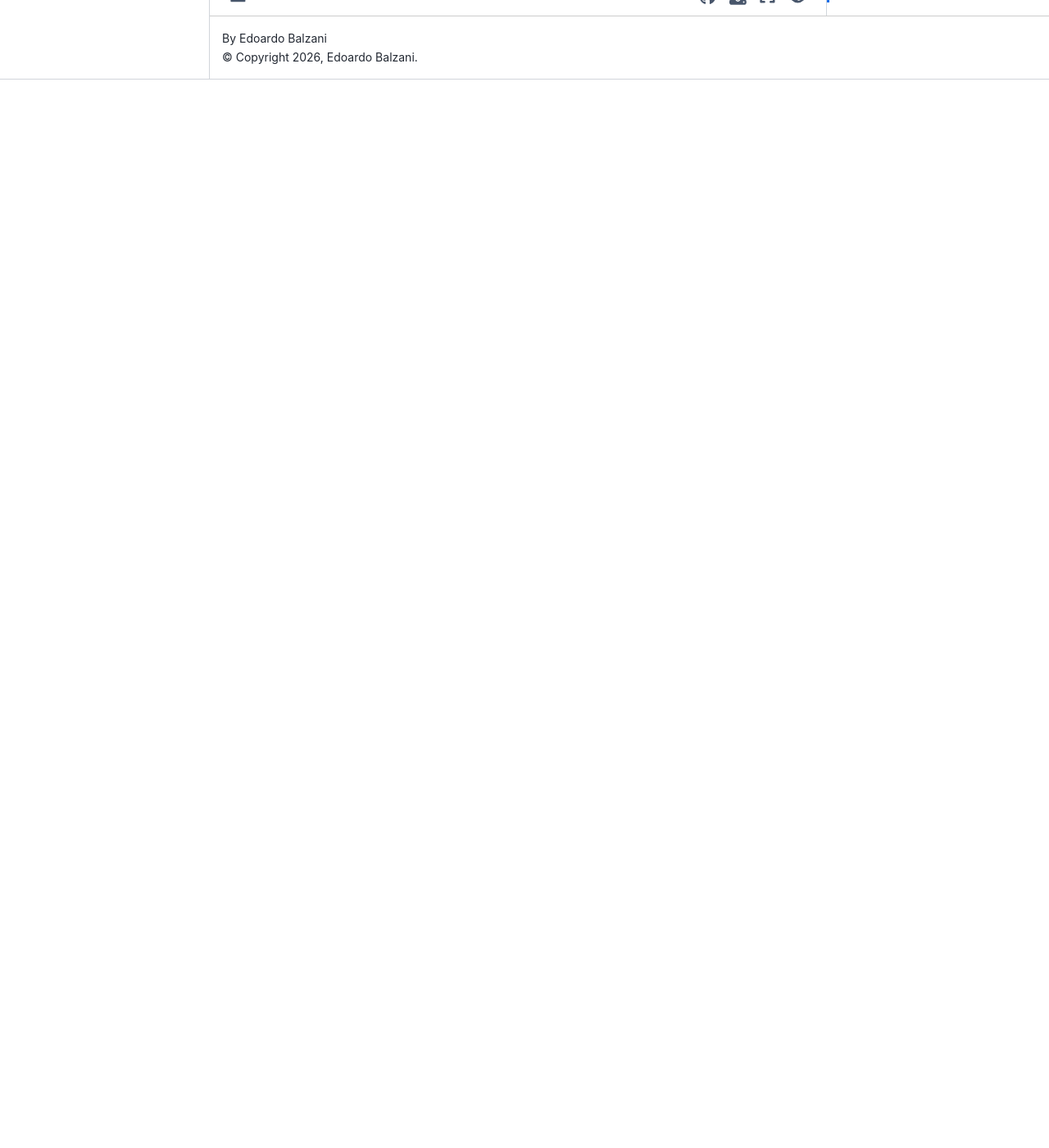
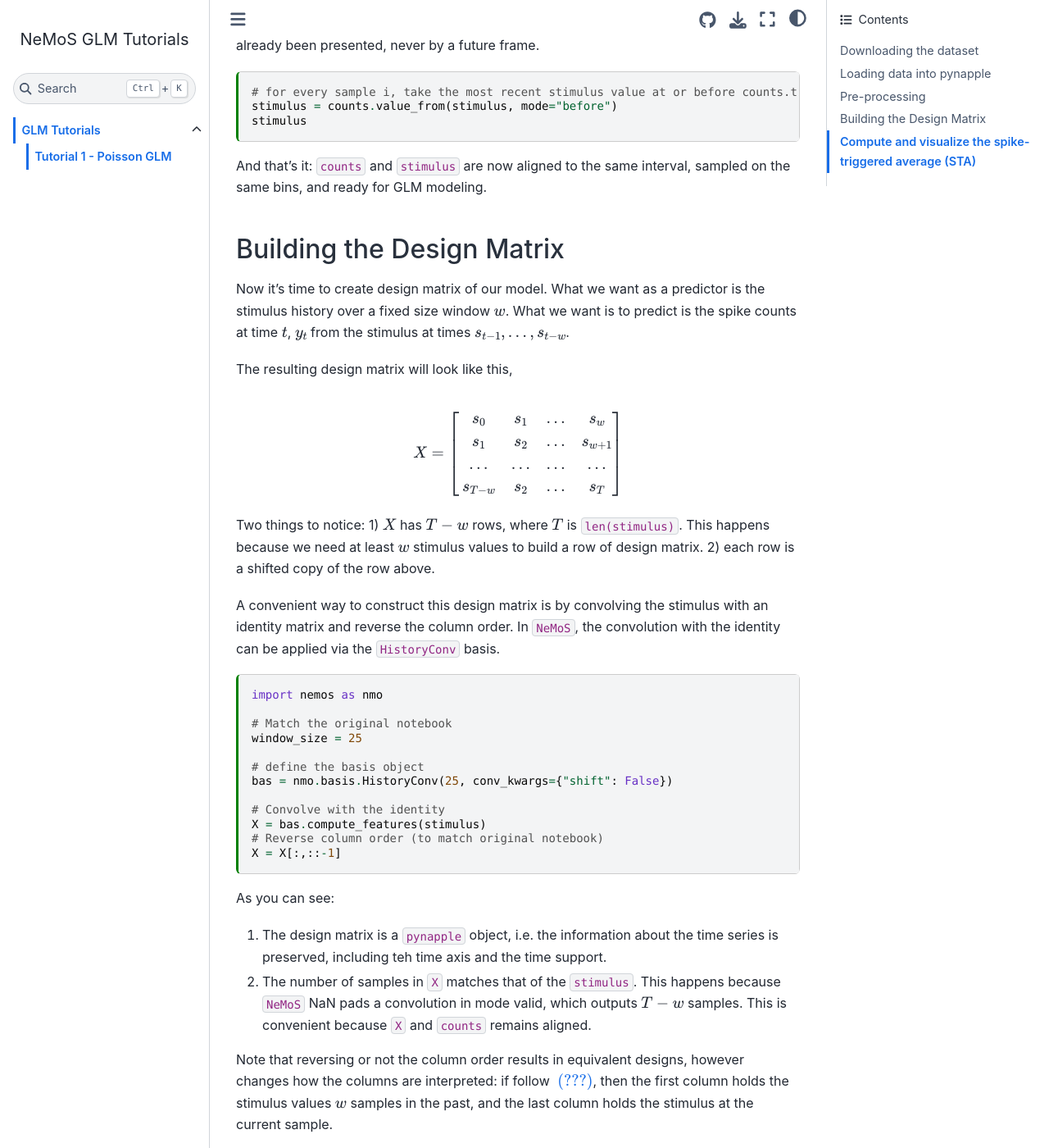
Before and after one commit to BalzaniEdoardo/nemos_glm_tutorials, a Sphinx documentation site: the page built from docs/tutorials/Sfn-2016-tutorial-GLMs/01_poisson_glm.md, in a window 1280 px wide and 1400 px high, scrolled down 4439 px. Shown: the whole window at 82% size. Built offline with Sphinx 7.4.7 and the Sphinx Book theme 1.1.4, drawn with Linux system fonts in a browser that asks for light colours; before the commit the page ends 4536 px from its top, so only the background shows below that; some of the changed text lies outside the part shown.

Commit message:
add design and sta

````diff
--- a/docs/tutorials/Sfn-2016-tutorial-GLMs/01_poisson_glm.md
+++ b/docs/tutorials/Sfn-2016-tutorial-GLMs/01_poisson_glm.md
@@ -28,7 +28,11 @@
 Let's use the `fetch_data` utility to download the files and retrieve their local paths.
 
 ```{code-cell} ipython3
+import jax
 from nemos_tutorials import fetch_data
+
+# enable float64 for precision
+jax.config.update("jax_enable_x64", True)
 
 data_paths = fetch_data("data_RGCs")
 data_paths
@@ -160,10 +164,21 @@
 bin_size = stimulus.t[1] - stimulus.t[0]
 counts = units.count(bin_size, stimulus.time_support)
 counts
-
 ```
 
-The counts are now regularly binned over the whole time support. The last step is to put the stimulus on these exact bins. We do this with `value_from`, which, for every timestamp in `counts.t`, looks up a value from the stimulus. Using `mode="before"` picks the most recent stimulus sample at or before each count bin, which is the causally correct choice: the count in a bin can only be driven by stimulus that has already been presented, never by a future frame.
+The counts are now regularly binned over the whole time support. Let's plot the counts overlaid with the spike times.
+
+```{code-cell} ipython3
+plt.figure()
+plt.plot(counts[:, cell_idx].get(0, 1), label="spike counts")
+plt.plot(units[cell_idx].get(0, 1).fillna(-0.2), "|", color="k", label="spikes")
+plt.title('binned spike counts')
+plt.ylabel('spike count')
+plt.xlabel('time (s)')
+plt.legend()
+plt.show()
+```
+The last step is to put the stimulus on these exact bins. We do this with `value_from`, which, for every timestamp in `counts.t`, looks up a value from the stimulus. Using `mode="before"` picks the most recent stimulus sample at or before each count bin, which is the causally correct choice: the count in a bin can only be driven by stimulus that has already been presented, never by a future frame.
 
 ```{code-cell} ipython3
 # for every sample i, take the most recent stimulus value at or before counts.t[i]
@@ -172,3 +187,75 @@
 ```
 
 And that's it: `counts` and `stimulus` are now aligned to the same interval, sampled on the same bins, and ready for GLM modeling.
+
+## Building the Design Matrix
+
+Now it's time to create design matrix of our model. What we want as a predictor is the stimulus history over a fixed size window $w$. What we want is to predict is the spike counts at time $t$, $y_t$ from the stimulus at times $s_{t-1},\dots, s_{t-w}$.
+
+The resulting design matrix will look like this,
+
+$$
+X = \begin{bmatrix}
+s_{0} & s_1 & \dots & s_{w} \\
+s_{1} & s_2 & \dots & s_{w+1} \\
+\dots & \dots & \dots & \dots \\
+s_{T-w} & s_2 & \dots & s_{T} \\
+\end{bmatrix} \label{eq:design-matrix}
+$$
+
+Two things to notice: 1) $X$ has $T-w$ rows, where $T$ is `len(stimulus)`. This happens because we need at least $w$ stimulus values to build a row of design matrix. 2) each row is a shifted copy of the row above.
+
+A convenient way to construct this design matrix is by convolving the stimulus with an identity matrix and reverse the column order. In `NeMoS`, the convolution with the identity can be applied via the `HistoryConv` basis.
+
+
+```{code-cell} ipython3
+import nemos as nmo
+
+# Match the original notebook
+window_size = 25
+
+# define the basis object
+bas = nmo.basis.HistoryConv(25, conv_kwargs={"shift": False})
+
+# Convolve with the identity
+X = bas.compute_features(stimulus)
+# Reverse column order (to match original notebook)
+X = X[:,::-1]
+```
+
+As you can see:
+
+1. The design matrix is a `pynapple` object, i.e. the information about the time series is preserved, including teh time axis and the time support.
+2. The number of samples in `X` matches that of the `stimulus`. This happens because `NeMoS` NaN pads a convolution in mode valid, which outputs $T - w$ samples. This is convenient because `X` and `counts` remains aligned.
+
+Note that reversing or not the column order results in equivalent designs, however changes how the columns are interpreted: if follow $~\eqref{eq:design-matrix}$, then the first column holds the stimulus values $w$ samples in the past, and the last column holds the stimulus at the current sample.
+
+```{code-cell} ipython3
+
+plt.pcolormesh(X[window_size:window_size+50], cmap="Pastel1")
+plt.show()
+```
+
+## Compute and visualize the spike-triggered average (STA)
+
+When the stimulus is Gaussian white noise, the STA provides an unbiased estimator for the filter in a GLM / LNP model (as long as the nonlinearity results in an STA whose expectation is not zero; feel free to ignore this parenthetical remark if you're not interested in technical details. It just means that if the nonlinearity is symmetric, eg. x^2, then this condition won't hold, and the STA won't be useful).
+
+In many cases it's useful to visualize the STA (even if your stimuli are not white noise), just because if we don't see any kind of structure then this may indicate that we have a problem (e.g., a mismatch between the design matrix and binned spike counts.
+
+
+```{code-cell} ipython3
+neuron_count = counts[:, cell_idx]
+
+# skip nans
+sta = (X.d[window_size:].T @ neuron_count[window_size:]) / neuron_count.sum()
+
+ttk = np.arange(-window_size+1,1) / neuron_count.rate  # time bins for STA (in seconds)
+plt.clf()
+plt.figure(figsize=[12,8])
+plt.plot(ttk,ttk*0, 'k--')
+plt.plot(ttk, sta, 'bo-')
+plt.title('STA')
+plt.xlabel('time before spike (s)')
+plt.xlim([ttk[0],ttk[-1]])
+plt.show()
+```
````
